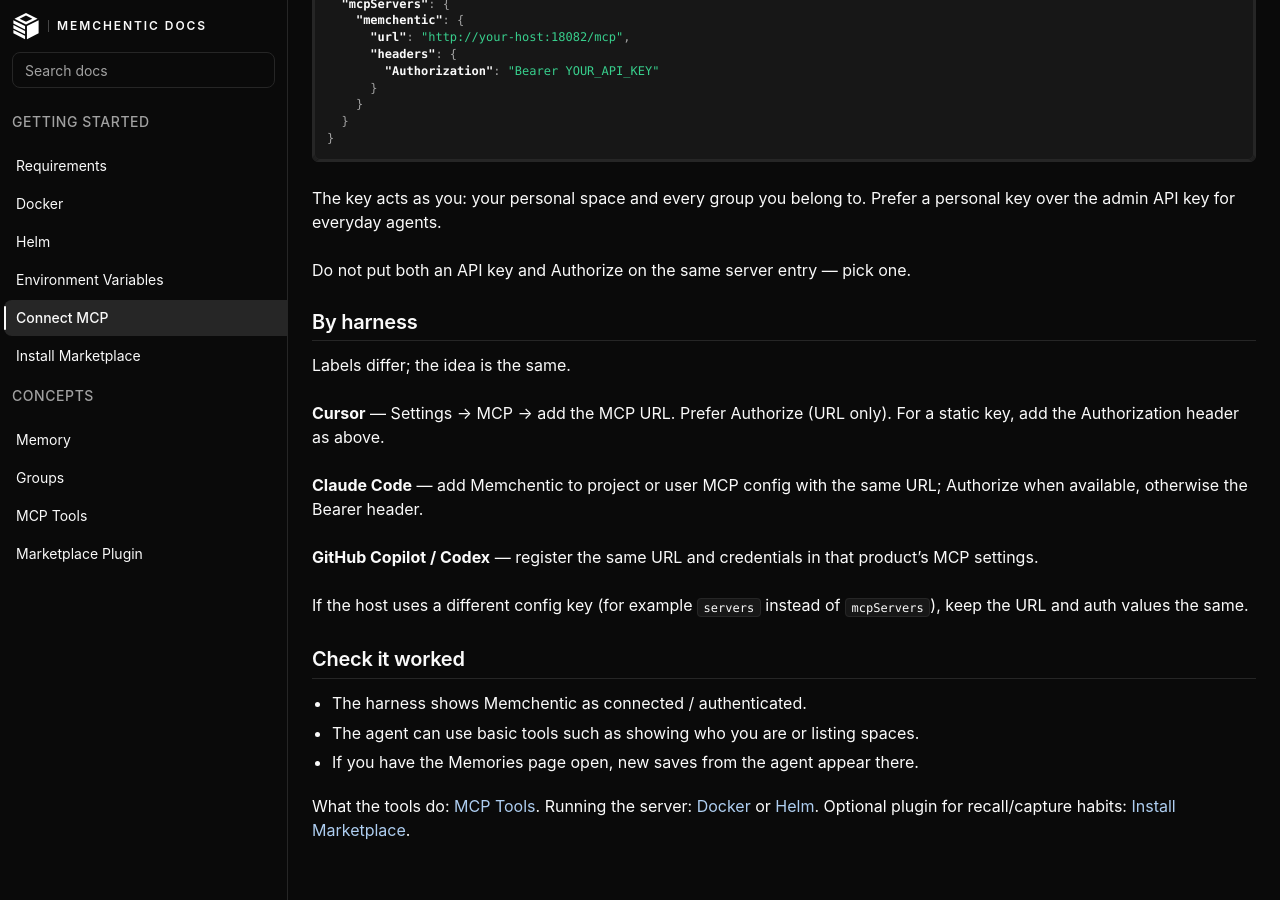
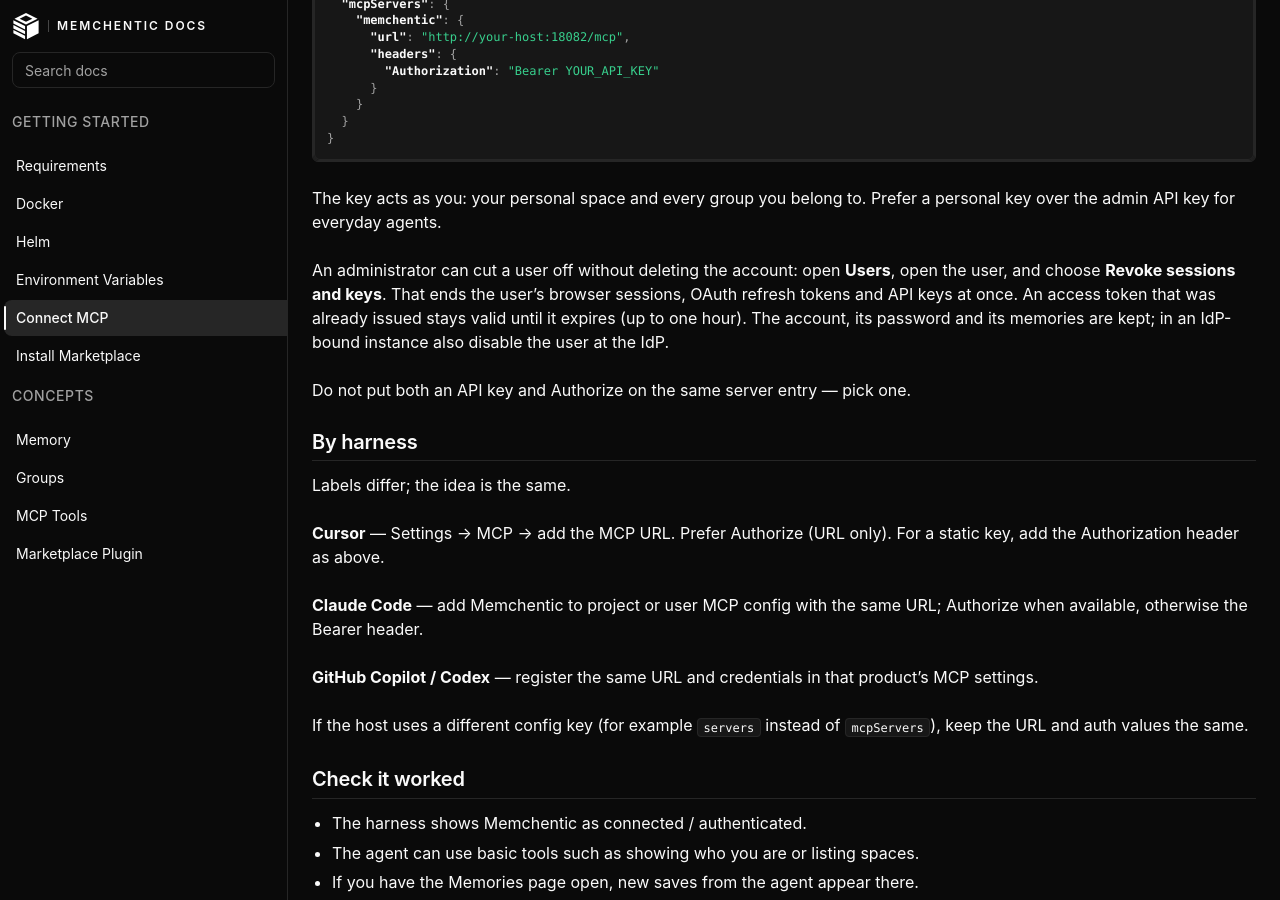
Before and after one commit to memchentic/docs, a Sphinx documentation site: the page built from sphinx/source/connect-mcp.md, in a window 1280 px wide and 900 px high, scrolled down 1688 px. Built offline with Sphinx 7.4.7 and the Read the Docs theme 3.1.0, drawn with Linux system fonts in a browser that asks for light colours.

Commit message:
docs: document admin credential revocation and ADMIN_EMAIL changes

```diff
--- a/sphinx/source/connect-mcp.md
+++ b/sphinx/source/connect-mcp.md
@@ -86,6 +86,13 @@ Authorization: Bearer <your-api-key>
 The key acts as you: your personal space and every group you belong to. Prefer
 a personal key over the admin API key for everyday agents.
 
+An administrator can cut a user off without deleting the account: open
+**Users**, open the user, and choose **Revoke sessions and keys**. That ends
+the user's browser sessions, OAuth refresh tokens and API keys at once. An
+access token that was already issued stays valid until it expires (up to one
+hour). The account, its password and its memories are kept; in an IdP-bound
+instance also disable the user at the IdP.
+
 Do not put both an API key and Authorize on the same server entry — pick one.
 
 ## By harness
```
Also changed, not shown: sphinx/source/environment-variables.md (+1 -1 lines).
